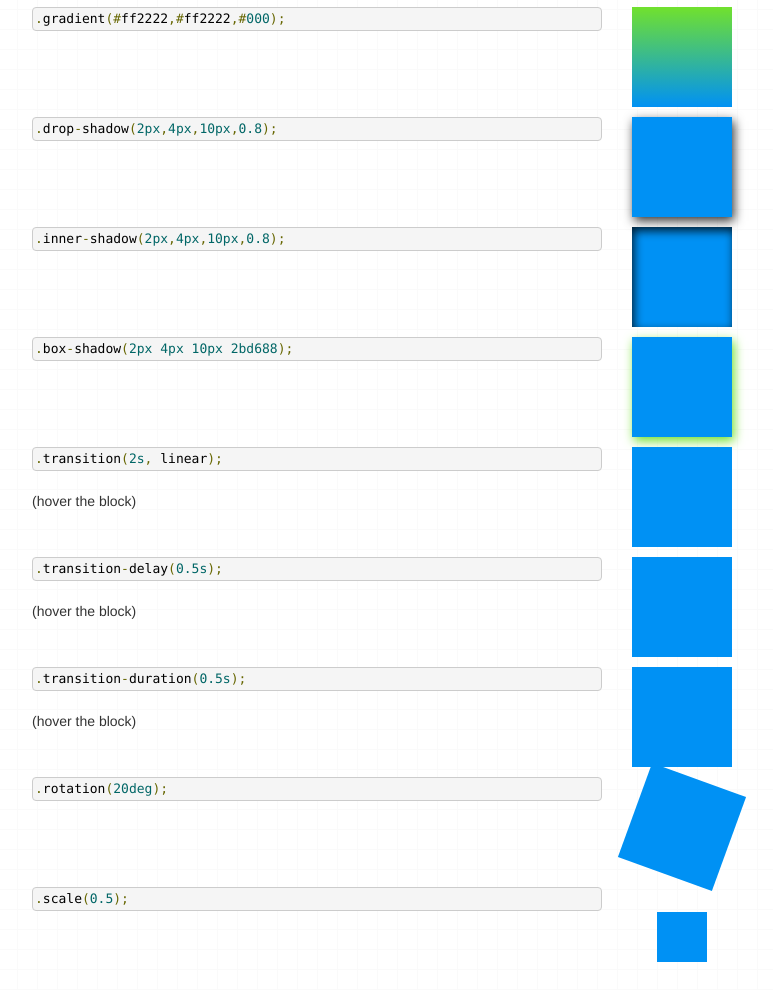
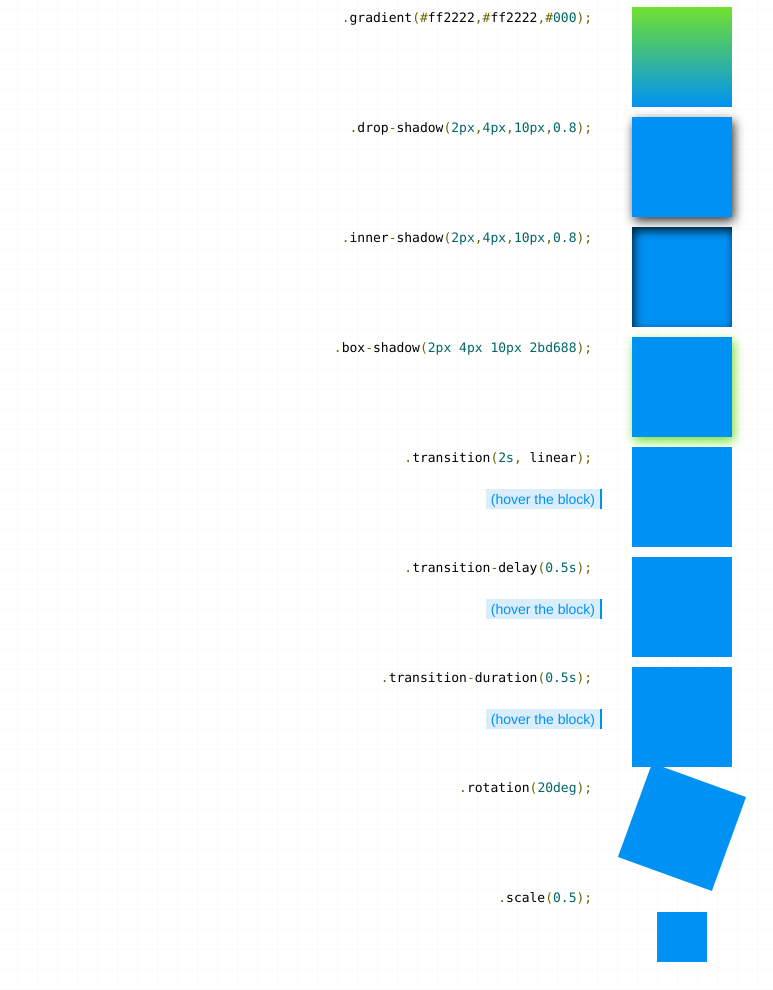
Before and after one commit to weixin/mixins.less, a plain HTML site: page index.html in a window 1280 px wide. Shown: the part 830-1820 px from the top of the page, without its empty margins (23-796 px from the left). Drawn offline with Linux system fonts and the light colour scheme; a web font is replaced by a local one.

Commit message:
update style

```diff
--- a/css/style.less
+++ b/css/style.less
@@ -8,7 +8,18 @@ h1,h2{
 	margin-bottom:30px;
 }
 
-
+pre{
+	border:none!important;
+	background-color:transparent!important;
+	text-align:right;
+}
+.tips{
+	text-align:right;
+	display:inline-block;
+	color:#0091F4;
+	float:right;
+	border-right:2px solid #0091F4; padding:0 5px; background-color:#daedfa;
+}
 
 .test-block{
 	height:100px;
@@ -168,4 +179,5 @@ h1,h2{
 	border-top:1px solid #E5E5E5;
 	padding:20px;
 	text-align:center;
+	margin-top:40px;
 }
--- a/index.html
+++ b/index.html
@@ -111,7 +111,7 @@
         <div class="row show-grid">
             <div class="col-6 col-lg-6">
                 <pre class="prettyprint lang-css">.transition(2s, linear); </pre>
-                <span>(hover the block)</span>
+                <span class="tips">(hover the block)</span>
             </div>
             <div class="col-6 col-lg-6">
                 <div class="test-block transition"></div>
@@ -120,7 +120,7 @@
         <div class="row show-grid">
             <div class="col-6 col-lg-6">
                 <pre class="prettyprint lang-css">.transition-delay(0.5s); </pre>
-                <span>(hover the block)</span>
+                <span class="tips">(hover the block)</span>
             </div>
             <div class="col-6 col-lg-6">
                 <div class="test-block transition-delay"></div>
@@ -129,7 +129,7 @@
         <div class="row show-grid">
             <div class="col-6 col-lg-6">
                 <pre class="prettyprint lang-css">.transition-duration(0.5s); </pre>
-                <span>(hover the block)</span>
+                <span class="tips   ">(hover the block)</span>
             </div>
             <div class="col-6 col-lg-6">
                 <div class="test-block transition-duration"></div>
@@ -236,7 +236,7 @@
         <div class="row show-grid">
             <div class="col-6 col-lg-6">
                 <pre class="prettyprint lang-css">.line-overflow(3); </pre>
-                (webkit only)
+                <span class="tips">(webkit only)</span>
             </div>
             <div class="col-6 col-lg-6">
                 <div class="test-text line-overflow">Lorem ipsum dolor sit amet, consectetur adipisicing elit, sed do eiusmod tempor incididunt ut labore et dolore magna aliqua. Ut enim ad minim veniam, quis nostrud exercitation ullamco laboris nisi ut aliquip ex ea commodo consequat. Duis aute irure dolor in reprehenderit in voluptate velit esse cillum dolore eu fugiat nulla pariatur. Excepteur sint occaecat cupidatat non proident, sunt in culpa qui officia deserunt mollit anim id est laborum.</div>
```
Also changed, not shown: css/style.css.
